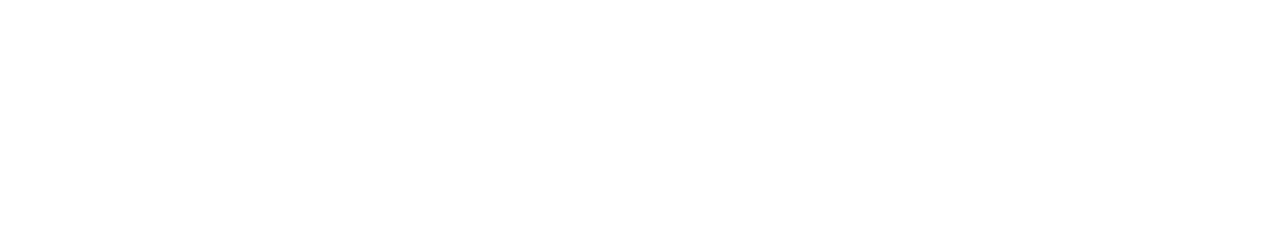
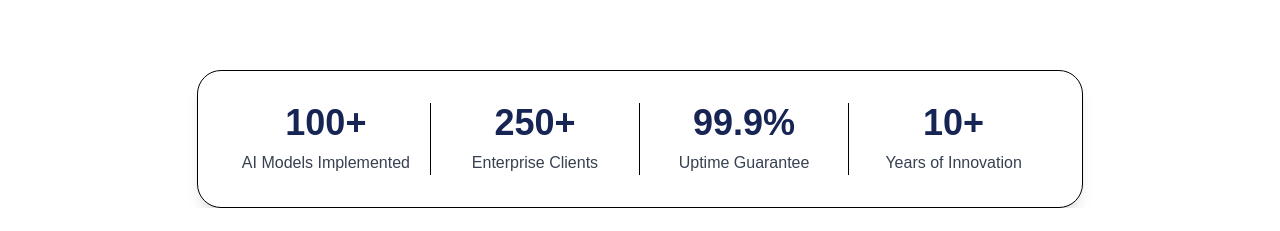
Before and after one commit to AadityaRJ01/Landing-Page, a React (Vite) app: page / in a window 1280 px wide. Shown: the part 566-797 px from the top of the page. Built offline with nearby package versions, Linux system fonts and the light colour scheme.

Commit message:
Implemented Hero Section

```diff
--- a/src/components/sections/Hero.tsx
+++ b/src/components/sections/Hero.tsx
@@ -1,7 +1,7 @@
 import { Button } from "../shared/Button";
 import { Container } from "../shared/Container";
 import { Paragraph } from "../shared/Paragraph";
-
+import { Numbers } from "./Numbers";
 
 export const Hero = () => {
   return (
@@ -83,7 +83,7 @@
           />
         </div>
       </Container>
-      {/* <Numbers /> */}
+      <Numbers />
     </section>
   );
 };
--- /dev/null
+++ b/src/components/sections/Numbers.tsx
@@ -0,0 +1,44 @@
+import { Container } from "../shared/Container";
+
+export const Numbers = () => {
+  return (
+    <section className="relative mt-12 md:mt-16">
+      <Container className="flex justify-center align-center">
+        <div
+          className="mx-auto lg:mx-0 p-5 sm:p-6 sm:py-8 max-w-5xl rounded-3xl bg-box-bg
+                        border border-box-border shadow-lg shadow-box-shadow md:divide-x divide-box-border
+                        grid grid-cols-2 md:grid-cols-4"
+        >
+          <div className="text-center px-5">
+            <h2 className="font-semibold text-xl sm:text-2xl md:text-4xl text-heading-1">
+              {" "}
+              100+{" "}
+            </h2>
+            <p className="mt-2 text-heading-3"> AI Models Implemented</p>
+          </div>
+          <div className="text-center px-5">
+            <h2 className="font-semibold text-xl sm:text-2xl md:text-4xl text-heading-1">
+              {" "}
+              250+{" "}
+            </h2>
+            <p className="mt-2 text-heading-3"> Enterprise Clients</p>
+          </div>
+          <div className="text-center px-5">
+            <h2 className="font-semibold text-xl sm:text-2xl md:text-4xl text-heading-1">
+              {" "}
+              99.9%{" "}
+            </h2>
+            <p className="mt-2 text-heading-3"> Uptime Guarantee</p>
+          </div>
+          <div className="text-center px-5">
+            <h2 className="font-semibold text-xl sm:text-2xl md:text-4xl text-heading-1">
+              {" "}
+              10+{" "}
+            </h2>
+            <p className="mt-2 text-heading-3"> Years of Innovation</p>
+          </div>
+        </div>
+      </Container>
+    </section>
+  );
+};
```
